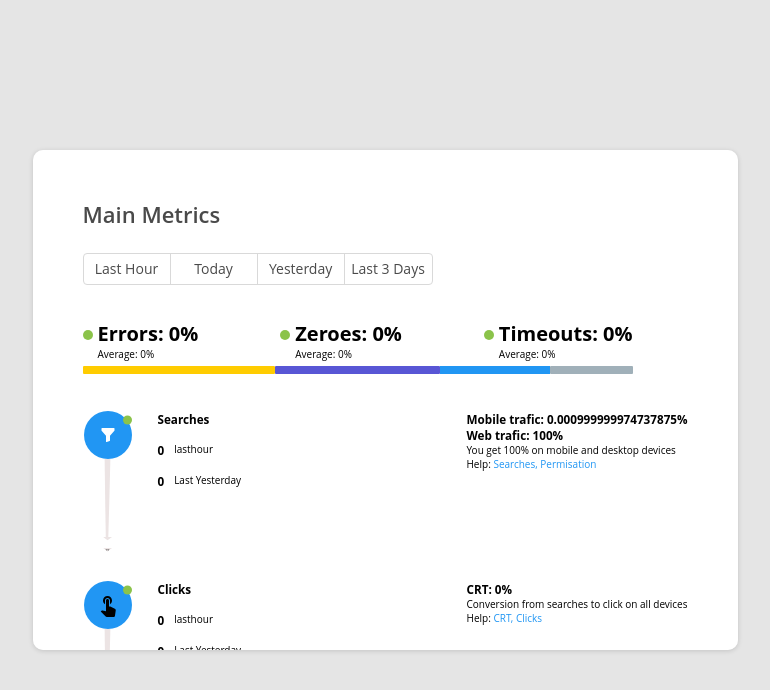
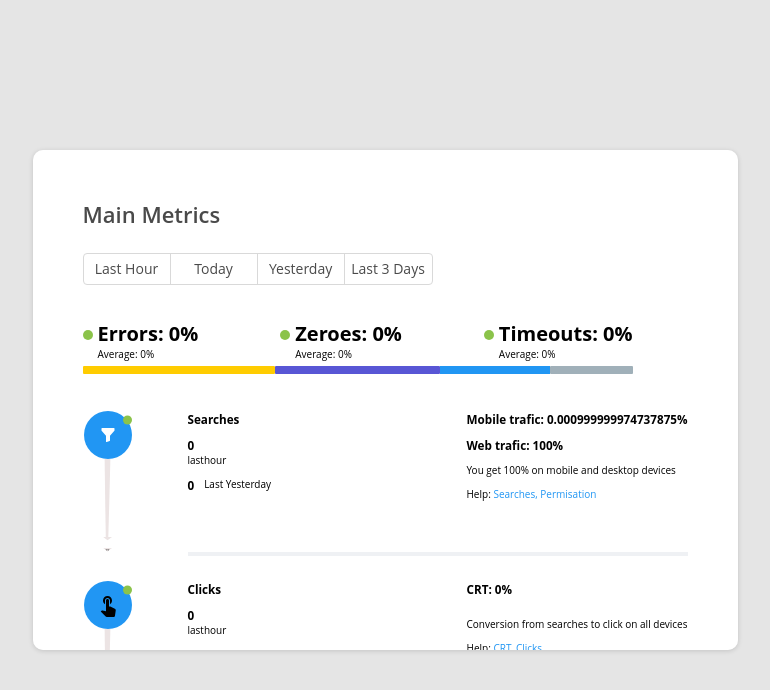
Before and after one commit to Onosgb/onoriode-godbless-cryto-test, a React (Create React App) app: page / in a window 1280 px wide. Shown: the top 690 px of the page, without its empty margins (255-1025 px from the left). Built offline with nearby package versions, Linux system fonts and the light colour scheme.

Commit message:
arrangement of the trafic data with scss

```diff
--- a/src/components/Trafic.tsx
+++ b/src/components/Trafic.tsx
@@ -18,19 +18,19 @@ export const Trafic: React.FC<{
   return (
     <div className="trafic">
       <div className="trafic__left">
-        <div className="trafic__left__container">
-          <div className="large-circle bg-primary trafic__left__container__circle">
+        <div className="large-circle bg-primary trafic__left__circle">
           {children}
         </div>
-          <div className="trafic__left__container__arrow">
+        <div className="trafic__left__arrow">
           <div className="square "></div>
           <div className="triangle "></div>
           <Icon.CaretDown className="triangle" />
         </div>
       </div>
 
-        <div className="trafic__left__details">
-          <div className="trafic__left__details__info">
+      <div className="trafic__right">
+        <div className="trafic__right__details">
+          <div className="trafic__right__details__info">
             <h3 className={`${color(trafic.counts)}`}>{trafic.title}</h3>
             {trafic.counts > 0 || trafic.counts < 0 ? (
               <div className={`info-container__card ${bgColor(trafic.counts)}`}>
@@ -41,27 +41,27 @@ export const Trafic: React.FC<{
               ""
             )}
           </div>
-          <div className="trafic__left__details__info">
+          <div className="trafic__right__details_">
             <h3>{trafic.yesterday}</h3>
-            <p className="trafic__left__details__info">{trafic.type}</p>
+            <p className="trafic__right__details__info">{trafic.type}</p>
           </div>
-          <div className="trafic__left__details__info">
+          <div className="trafic__right__details__info">
             <h3>{trafic.lastYesterday}</h3>
-            <p className="trafic__left__details__info"> Last Yesterday</p>
+            <p className="trafic__right__details__info"> Last Yesterday</p>
           </div>
         </div>
-      </div>
-      <div className="trafic__right">
-        <div className="trafic__right__details__info">
+        <div className="trafic__right__details">
+          <div className="trafic__right__details__data">
             <h3>{trafic.dtTrafic1}</h3>
             <h3>{trafic?.dtTrafic2}</h3>
           </div>
-        <div className="trafic__right__details__info">
-          <p className="trafic__right__details__info">{trafic.conversation}</p>
+          <div className="trafic__right__details__conversation">
+            <p className="">{trafic.conversation}</p>
           </div>
-        <div className="trafic__right__details__info">
+          <div className="trafic__right__details__help">
             <span>Help: </span>
             <span className="text-primary">{trafic.help}</span>
+          </div>
         </div>
       </div>
     </div>
--- a/src/scss/pages/dashboard.scss
+++ b/src/scss/pages/dashboard.scss
@@ -63,14 +63,11 @@
   .trafic {
     display: flex;
     justify-content: space-between;
-
+    gap: 1rem;
     &__left {
-      display: flex;
-      gap: 2.5rem;
-      &__container {
+      width: 5rem;
       display: flex;
       justify-content: center;
-        width: 5rem;
       height: auto;
       flex-wrap: wrap;
       &__circle {
@@ -124,14 +121,32 @@
       }
     }
 
+    &__right {
+      width: 500px;
+      padding-bottom: 2.5rem;
+      border-bottom: 4px solid #eff1f4;
+
+      display: flex;
+      justify-content: space-between;
       &__details {
         display: flex;
-        gap: 1.5rem;
         flex-direction: column;
+        gap: 1rem;
 
         &__info {
           display: flex;
           gap: 1rem;
+        }
+
+        &__data {
+          display: flex;
+          flex-direction: column;
+          gap: 1rem;
+          > p {
+            font-weight: 400;
+            font-size: 12px;
+            line-height: 16px;
+          }
         }
       }
     }
@@ -140,5 +155,6 @@
   .info-container__card {
     padding: 0.2rem 0.5rem;
     border-radius: 1rem;
+    width: fit-content;
   }
 }
--- a/src/store/metricSlice.ts
+++ b/src/store/metricSlice.ts
@@ -20,7 +20,6 @@ export const fetchMetricsAsync = createAsyncThunk(
   async (thunkApi) => {
     try {
       const response = await metricsService();
-      console.log("metrids", response);
       return response;
     } catch (err: any) {
       if (!err.response) {
```
Lines whose indentation alone changed are shown as unchanged.
